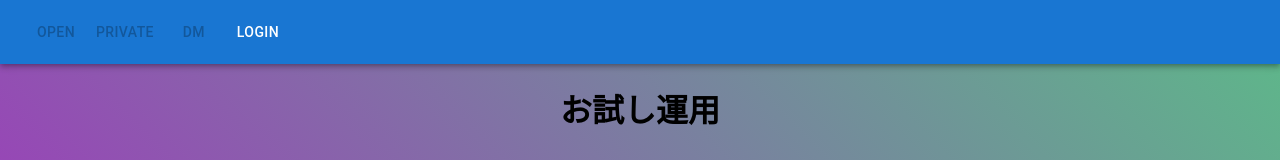
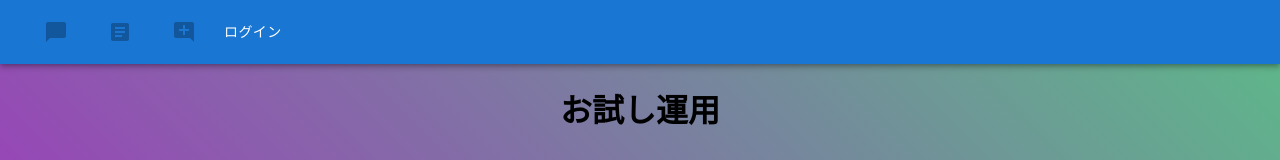
Before and after one commit to syouchan234/laravel_react_chatApp, a React (Create React App) app: page / in a window 1280 px wide. Shown: the top 160 px of the page. Built offline with nearby package versions, Linux system fonts and the light colour scheme.

Commit message:
matアイコンの追加とデザインの適用

```diff
--- a/src/component/contentslist/Contents.jsx
+++ b/src/component/contentslist/Contents.jsx
@@ -95,14 +95,14 @@ const Contents = () => {
     setAnchorEl(null);
   };
 
-  // アカウントidを取得（相手のプロフィール表示画面の制御実装予定）
+  // アカウント情報の表示画面
   const getAccount_id = (account_id) => {
     navigate(`/profile/${account_id}`);
   }
 
   const formatDate = (dateString) => {
     const date = new Date(dateString);
-    return `${date.getFullYear()}/${date.getMonth()+1}/${date.getDate()}`;
+    return `${date.getFullYear()}/${date.getMonth() + 1}/${date.getDate()}`;
   };
 
   return (
@@ -148,8 +148,19 @@ const Contents = () => {
                     <div onClick={() => toggleCommentVisibility(item.id)}>スレッドを非表示</div>
                     {item.comments.map((comment) => (
                       <div key={comment.id}>
+                        <p>投稿ID：{comment.id}</p>
                         <p><b>{comment.account_name}</b></p>
+                        <p><strong>投稿Days:</strong>{formatDate(comment.created_at)}</p>
                         <p>{comment.content}</p>
+                        <IconButton onClick={() => DialogOpen(item.id)}>
+                          <FontAwesomeIcon icon={faComment} />
+                        </IconButton>
+                        <IconButton onClick={handleLike}>
+                          <FontAwesomeIcon icon={faHeart} color={isLiked ? 'red' : 'gray'} />
+                        </IconButton>
+                        <IconButton aria-label="オプション" onClick={handleClick}>
+                          <FontAwesomeIcon icon={faEllipsisV} />
+                        </IconButton>
                       </div>
                     ))}
                   </div>
--- a/src/component/header/Header.jsx
+++ b/src/component/header/Header.jsx
@@ -1,5 +1,13 @@
 import React, { useState, useEffect } from 'react';
-import { AppBar, Toolbar, Button } from '../../muiImports';
+import {
+  AppBar,
+  Toolbar,
+  Button,
+  AccountBoxIcon,
+  AddCommentIcon,
+  ArticleIcon,
+  ChatBubbleIcon
+} from '../../muiImports';
 import { Link } from 'react-router-dom';
 import { isTokenCheck } from '../../api/api';
 import './Header.css';
@@ -24,27 +32,27 @@ export const Header = () => {
         <AppBar position="static" >
           <Toolbar>
             {isLoggedIn ? (
-              <Button color="inherit" component={Link} to="/openchat">Open</Button>
+              <Button color="inherit" component={Link} to="/openchat"><ChatBubbleIcon/></Button>
             ) : (
-              <Button color="inherit" onClick={loginAlert} disabled>Open</Button>
+              <Button color="inherit" onClick={loginAlert} disabled><ChatBubbleIcon/></Button>
             )}
 
             {isLoggedIn ? (
-              <Button color="inherit" component={Link} to="/privatechat" disabled>Private</Button>
+              <Button color="inherit" component={Link} to="/privatechat" disabled><ArticleIcon/></Button>
             ) : (
-              <Button color="inherit" onClick={loginAlert} disabled>Private</Button>
+              <Button color="inherit" onClick={loginAlert} disabled><ArticleIcon/></Button>
             )}
 
             {isLoggedIn ? (
-              <Button color="inherit" component={Link} to="/dm" disabled>DM</Button>
+              <Button color="inherit" component={Link} to="/dm" disabled><AddCommentIcon/></Button>
             ) : (
-              <Button color="inherit" onClick={loginAlert} disabled>DM</Button>
+              <Button color="inherit" onClick={loginAlert} disabled><AddCommentIcon/></Button>
             )}
 
             {isLoggedIn ? (
-              <Button color="inherit" component={Link} to="/profile">Profile</Button>
+              <Button color="inherit" component={Link} to="/profile"><AccountBoxIcon/></Button>
             ) : (
-              <Button color="inherit" component={Link} to="/login">Login</Button>
+              <Button color="inherit" component={Link} to="/login">ログイン</Button>
             )}
           </Toolbar>
         </AppBar>
--- a/src/component/postForm/PostForm.jsx
+++ b/src/component/postForm/PostForm.jsx
@@ -50,9 +50,9 @@ const PostForm = ({ onPostSuccess }) => {
                     </div>
                 </DialogContent>
                 <DialogActions>
-                    <Button onClick={handleClose} color="primary">Cancel</Button>
+                    <Button onClick={handleClose} color="primary">キャンセル</Button>
                     <Button variant="contained" type="submit" endIcon={<SendIcon />} color="primary">
-                        Send
+                        送信
                     </Button>
                 </DialogActions>
             </Dialog>
--- a/src/component/replyForm/ReplyForm.jsx
+++ b/src/component/replyForm/ReplyForm.jsx
@@ -1,5 +1,5 @@
 import React from 'react';
-import { Button, TextField, Dialog, DialogActions, DialogTitle, DialogContent,DialogContentText } from '../../muiImports';
+import { Button, TextField, Dialog, DialogActions, DialogTitle, DialogContent,DialogContentText, SendIcon } from '../../muiImports';
 
 const ReplyForm = ({ open, handleClose, handleInputChange, formData, comment }) => {
   return (
@@ -11,14 +11,14 @@ const ReplyForm = ({ open, handleClose, handleInputChange, formData, comment })
     >
       <DialogTitle id="alert-dialog-title">返信</DialogTitle>
         <DialogContent>
-        <DialogContentText>返信する内容を入力してください</DialogContentText>
+        <DialogContentText>投稿に対するコメントを入力してください</DialogContentText>
           <div className="custom-text-field">
             <TextField
               autoFocus
               required
               margin="dense"
               id="outlined-multiline-static"
-              label="返信"
+              label="コメント内容"
               multiline
               name="content"
               value={formData.content}
@@ -29,8 +29,8 @@ const ReplyForm = ({ open, handleClose, handleInputChange, formData, comment })
           </div>
         </DialogContent>
       <DialogActions>
-        <Button onClick={handleClose}>CANCEL</Button>
-        <Button variant="contained" color="primary" onClick={comment}>SEND</Button>
+        <Button onClick={handleClose}>キャンセル</Button>
+        <Button variant="contained" color="primary" onClick={comment} type="submit" endIcon={<SendIcon />}>送信</Button>
       </DialogActions>
     </Dialog>
   );
--- a/src/muiImports.js
+++ b/src/muiImports.js
@@ -17,8 +17,12 @@ export { default as InputLabel } from '@mui/material/InputLabel';
 export { default as InputAdornment } from '@mui/material/InputAdornment';
 export { default as AppBar} from '@mui/material/AppBar';
 export { default as Toolbar} from '@mui/material/Toolbar';
-// アイコン
+// アイコン https://mui.com/material-ui/material-icons/
 export { default as EditIcon } from '@mui/icons-material/Edit';
 export { default as SendIcon } from '@mui/icons-material/Send';
 export { default as Visibility} from '@mui/icons-material/Visibility';
 export { default as VisibilityOff}  from '@mui/icons-material/VisibilityOff';
+export { default as AccountBoxIcon } from '@mui/icons-material/AccountBox';
+export { default as AddCommentIcon } from '@mui/icons-material/AddComment';
+export { default as ArticleIcon } from '@mui/icons-material/Article';
+export { default as ChatBubbleIcon} from '@mui/icons-material/ChatBubble';
```
